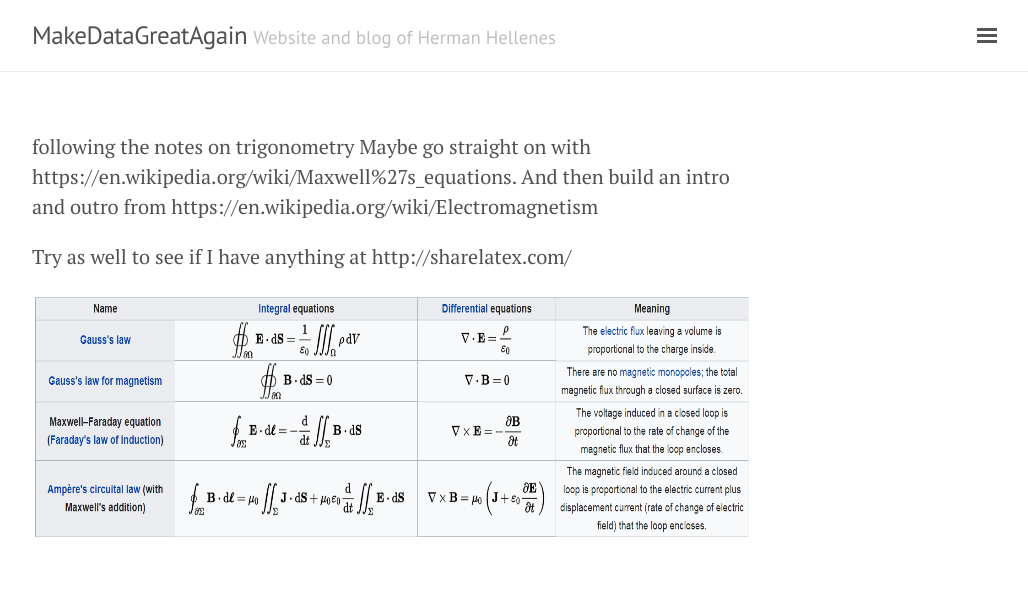
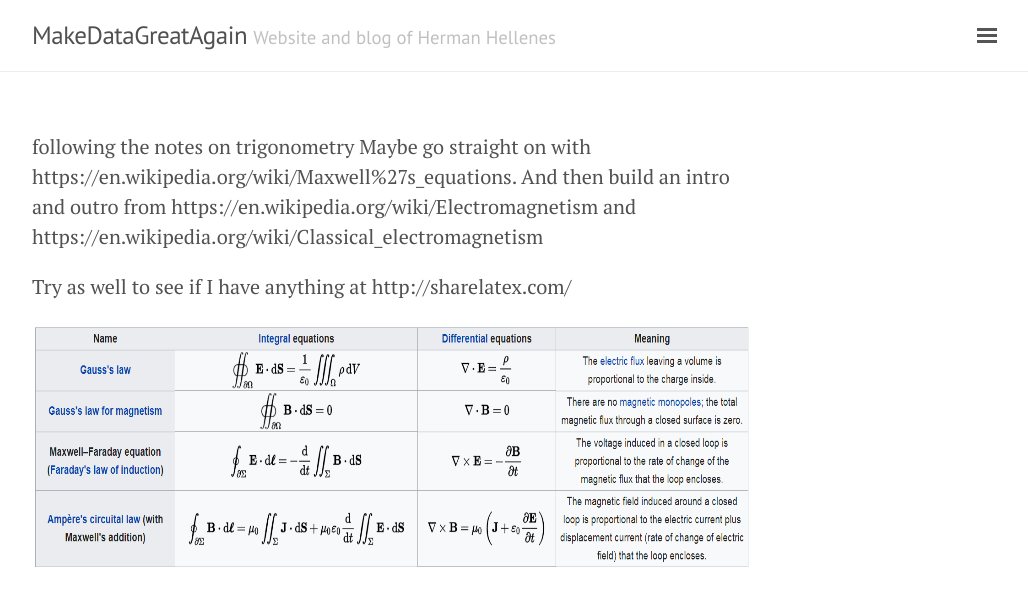
Before and after one commit to herman-hellenes/herman-hellenes.github.io, a Jekyll site: the page built from undone_posts/notes on electromagnetism.md, in a window 1280 px wide. Shown: the top 606 px of the page, without its empty margins (248-1276 px from the left). Built offline with Jekyll 4.4.1, drawn with Linux system fonts in a browser that asks for light colours; nearby versions of some CDN libraries; our own code applies the rules of GitHub Pages for plain Markdown files.

Commit message:
Update notes on electromagnetism.md

```diff
--- a/undone_posts/notes on electromagnetism.md
+++ b/undone_posts/notes on electromagnetism.md
@@ -1,5 +1,5 @@
 following the notes on trigonometry
-Maybe go straight on with https://en.wikipedia.org/wiki/Maxwell%27s_equations. And then build an intro and outro from https://en.wikipedia.org/wiki/Electromagnetism
+Maybe go straight on with https://en.wikipedia.org/wiki/Maxwell%27s_equations. And then build an intro and outro from https://en.wikipedia.org/wiki/Electromagnetism and https://en.wikipedia.org/wiki/Classical_electromagnetism
 
 Try as well to see if I have anything at http://sharelatex.com/
 
```
